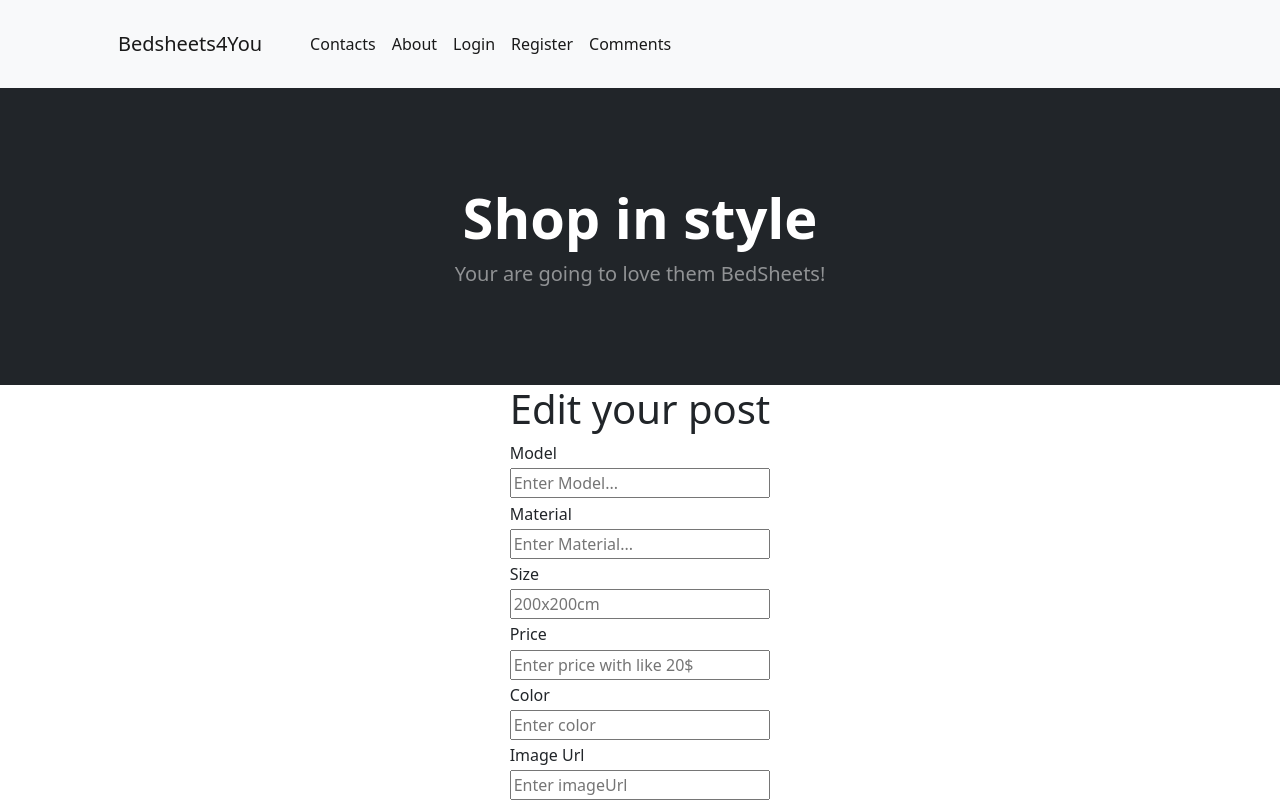
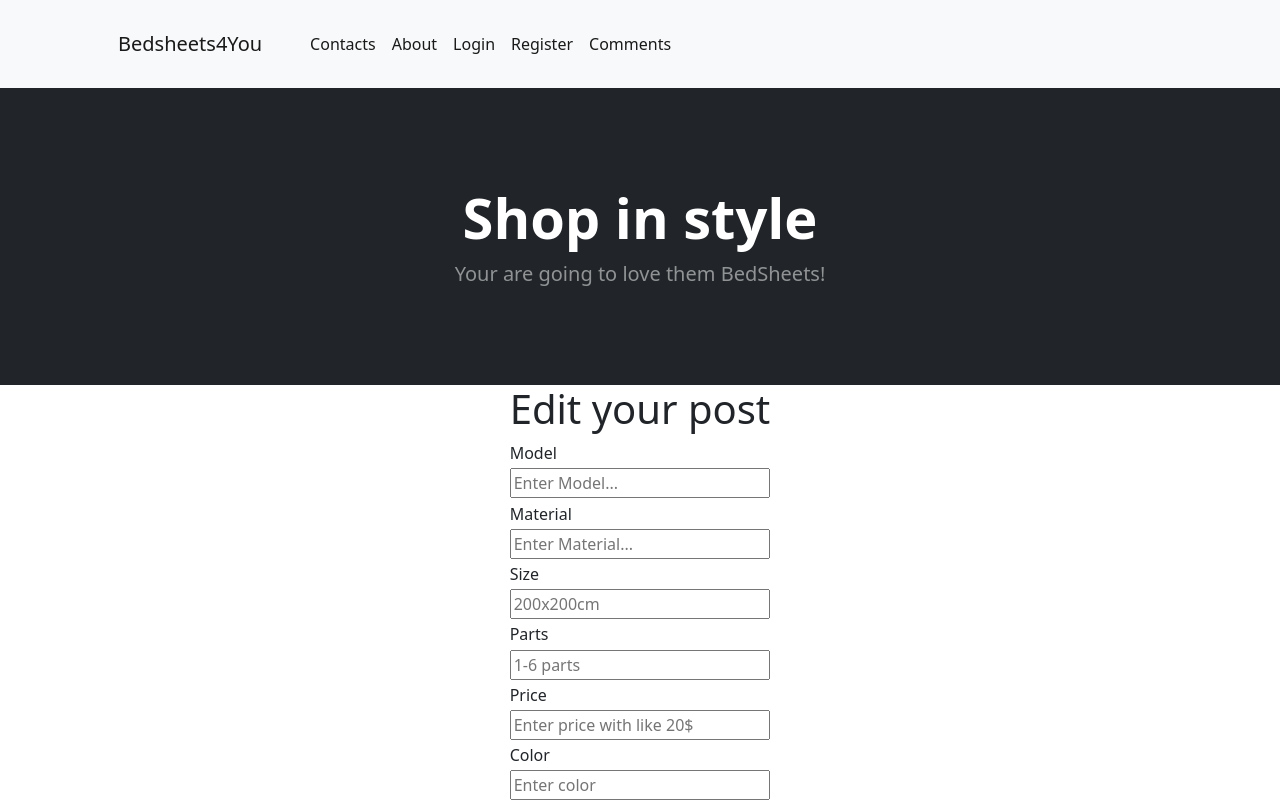
Before and after one commit to Deyan9469/React-Project, a React (Vite) app in the folder client/: page /edit/1 in a window 1280 px wide. Shown: the top 802 px of the page. Built offline with nearby package versions, Linux system fonts and the light colour scheme; no server answers.

Commit message:
adding parts field

```diff
--- a/client/src/components/create/CreateCard.jsx
+++ b/client/src/components/create/CreateCard.jsx
@@ -41,6 +41,9 @@ export default function CreateCard() {
                     <label htmlFor="Size">Size</label>
                     <input type="text" id="size" name="size" min="1" placeholder="200x200cm" />
 
+                    <label htmlFor="Size">Parts</label>
+                    <input type="text" id="parts" name="parts" min="1" placeholder="1-6 pats" />
+
                     <label htmlFor="price">Price</label>
                     <input type="text" id="price" name="price" placeholder="Enter price with like 20$" />
 
--- a/client/src/components/edit/EditPage.jsx
+++ b/client/src/components/edit/EditPage.jsx
@@ -11,6 +11,7 @@ const EditPage = () => {
         model: '',
         material: '',
         size: '',
+        parts:'',
         price: '',
         color: '',
         imageUrl: '',
@@ -63,6 +64,9 @@ const EditPage = () => {
                     <label htmlFor="Size">Size</label>
                     <input type="text" id="size" name="size" min="1" value={cardInfo.size} onChange={onChange} placeholder="200x200cm" />
 
+                    <label htmlFor="Size">Parts</label>
+                    <input type="text" id="parts" name="parts" min="1" value={cardInfo.parts} onChange={onChange} placeholder="1-6 parts" />
+
                     <label htmlFor="price">Price</label>
                     <input type="text" id="price" name="price" value={cardInfo.price} onChange={onChange} placeholder="Enter price with like 20$" />
 
```
